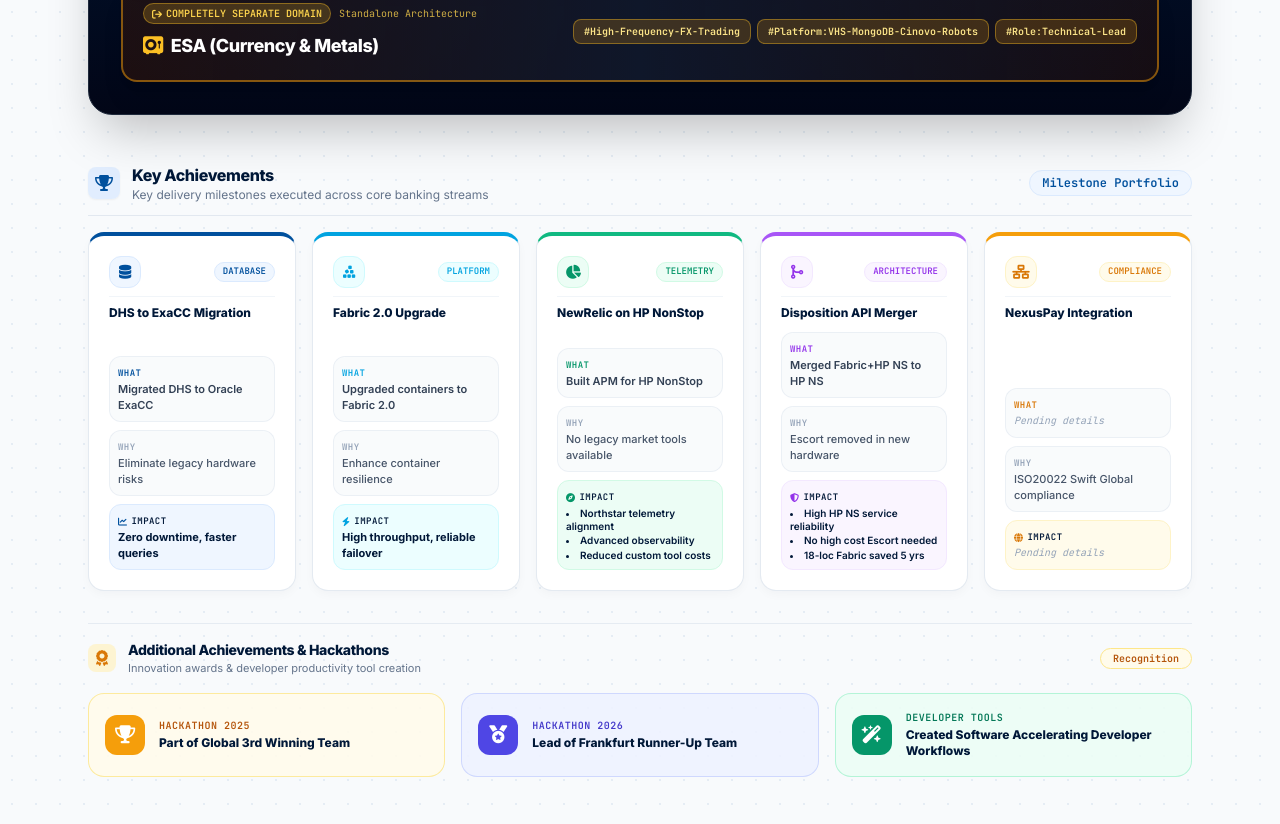
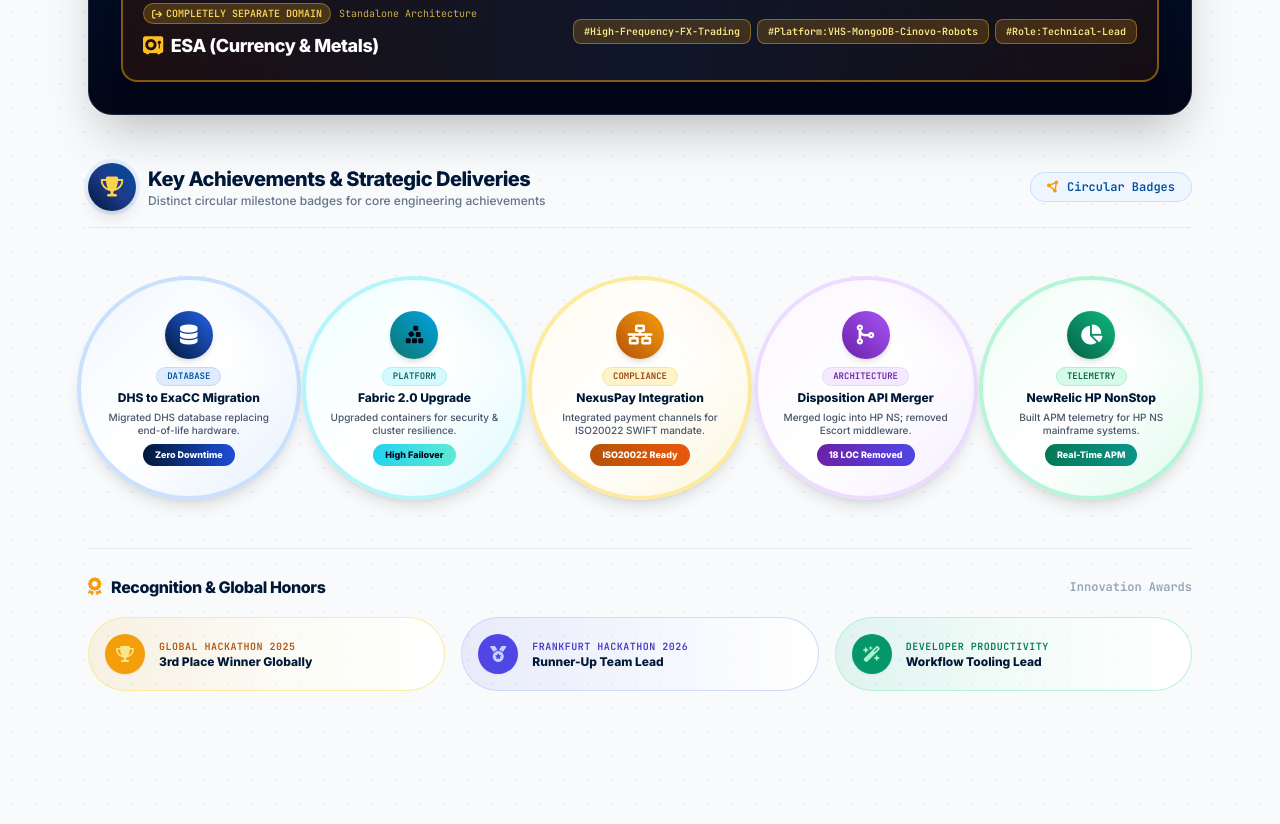
Before and after one commit to ni3silra/ni3silra, a website: page index.html in a window 1280 px wide. Shown: the part 1416-2240 px from the top of the page. Drawn offline with nearby package versions, Linux system fonts and the light colour scheme.

```diff
--- a/index.html
+++ b/index.html
@@ -508,244 +508,162 @@
 
     <!-- PANEL 4: ACHIEVEMENTS -->
     <section id="achievements" class="tab-panel space-y-8 mb-12">
-      <section class="space-y-4">
-        <div class="flex items-center justify-between border-b border-slate-200 pb-3">
+      <!-- SECTION HEADER -->
+      <div class="flex items-center justify-between border-b border-slate-200/80 pb-4">
         <div class="flex items-center gap-3">
           <div
-              class="w-8 h-8 rounded-lg bg-blue-100/80 text-dbBlue flex items-center justify-center font-bold shadow-sm">
-              <i class="fa-solid fa-trophy"></i>
+            class="w-12 h-12 rounded-full bg-gradient-to-tr from-dbNavy via-blue-900 to-dbBlue text-white flex items-center justify-center font-black shadow-lg ring-4 ring-blue-500/10">
+            <i class="fa-solid fa-trophy text-amber-300 text-xl"></i>
           </div>
           <div>
-              <h2 class="text-base font-extrabold text-dbNavy tracking-tight">Key Achievements</h2>
-              <p class="text-xs text-slate-500">Key delivery milestones executed across core banking streams</p>
+            <h2 class="text-xl font-black text-dbNavy tracking-tight">Key Achievements &amp; Strategic Deliveries</h2>
+            <p class="text-xs text-slate-500 font-medium">Distinct circular milestone badges for core engineering achievements</p>
           </div>
         </div>
         <span
-            class="text-xs font-mono bg-blue-50 text-dbBlue px-3 py-1 rounded-full font-semibold border border-blue-100">Milestone
-            Portfolio</span>
+          class="text-xs font-mono bg-blue-50/90 text-dbBlue px-4 py-1.5 rounded-full font-black border border-blue-200/80 flex items-center gap-2 shadow-xs">
+          <i class="fa-solid fa-circle-nodes text-amber-500"></i> Circular Badges
+        </span>
       </div>
-        <div class="grid grid-cols-1 sm:grid-cols-2 lg:grid-cols-3 xl:grid-cols-5 gap-4">
 
-          <!-- ACHIEVEMENT 1: DHS TO EXACC MIGRATION -->
-          <div class="hub-card p-5 rounded-2xl bg-white space-y-3 border-t-4 border-t-dbBlue border-x border-b border-slate-200/90 shadow-2xs hover:shadow-md transition flex flex-col justify-between">
-            <div class="space-y-2">
-              <div class="flex items-center justify-between border-b border-slate-100 pb-2">
-                <div class="w-8 h-8 rounded-xl bg-blue-50 text-dbBlue flex items-center justify-center font-bold text-sm border border-blue-100">
+      <!-- FIVE DEDICATED CIRCLES (ONE COMPLETE CIRCLE PER ACHIEVEMENT) -->
+      <div class="grid grid-cols-1 sm:grid-cols-2 lg:grid-cols-3 xl:grid-cols-5 gap-6 py-4">
+
+        <!-- CIRCLE 1: DHS TO EXACC MIGRATION -->
+        <div class="group relative flex flex-col items-center">
+          <div class="w-56 h-56 rounded-full bg-gradient-to-br from-blue-50/90 via-white to-blue-100/60 border-4 border-blue-200/80 shadow-lg hover:shadow-2xl hover:border-dbBlue hover:scale-105 transition-all duration-300 flex flex-col items-center justify-center p-5 text-center relative overflow-hidden">
+            <div class="absolute -top-10 -right-10 w-24 h-24 bg-blue-500/10 rounded-full blur-xl pointer-events-none"></div>
+
+            <div class="w-12 h-12 rounded-full bg-gradient-to-tr from-dbNavy to-blue-600 text-white flex items-center justify-center text-xl font-black shadow-md mb-2 group-hover:scale-110 transition-transform">
               <i class="fa-solid fa-database"></i>
             </div>
-                <span class="text-[9px] font-mono font-bold text-dbBlue bg-blue-50 px-2 py-0.5 rounded-full border border-blue-100 uppercase">Database</span>
-              </div>
-              <h3 class="font-extrabold text-dbNavy text-xs leading-tight">DHS to ExaCC Migration</h3>
-            </div>
 
-            <div class="space-y-2 text-xs">
-              <div class="bg-slate-50/80 p-2 rounded-xl border border-slate-200/60">
-                <span class="text-[9px] font-mono font-black text-dbBlue uppercase tracking-wider block">What</span>
-                <p class="text-slate-700 font-semibold text-[11px]">Migrated DHS to Oracle ExaCC</p>
-              </div>
+            <span class="text-[9px] font-mono font-black text-dbBlue bg-blue-100/90 px-2.5 py-0.5 rounded-full border border-blue-200 uppercase mb-1">Database</span>
+            <h3 class="font-black text-dbNavy text-xs leading-tight mb-1.5 px-1">DHS to ExaCC Migration</h3>
+            <p class="text-[10px] text-slate-600 font-medium leading-tight mb-2 line-clamp-2 px-1">Migrated DHS database replacing end-of-life hardware.</p>
 
-              <div class="bg-slate-50/80 p-2 rounded-xl border border-slate-200/60">
-                <span class="text-[9px] font-mono font-black text-slate-400 uppercase tracking-wider block">Why</span>
-                <p class="text-slate-600 font-medium text-[11px]">Eliminate legacy hardware risks</p>
-              </div>
-
-              <div class="bg-blue-50 p-2 rounded-xl border border-blue-100">
-                <span class="text-[9px] font-mono font-black text-dbNavy uppercase tracking-wider block flex items-center gap-1">
-                  <i class="fa-solid fa-chart-line text-dbBlue text-[9px]"></i> Impact
+            <span class="text-[9px] font-black text-white bg-gradient-to-r from-dbNavy to-blue-700 px-3 py-1 rounded-full shadow-2xs">
+              Zero Downtime
             </span>
-                <p class="text-dbNavy font-bold text-[11px]">Zero downtime, faster queries</p>
-              </div>
           </div>
         </div>
 
-          <!-- ACHIEVEMENT 2: FABRIC 1.0 TO 2.0 UPGRADE -->
-          <div class="hub-card p-5 rounded-2xl bg-white space-y-3 border-t-4 border-t-dbCyan border-x border-b border-slate-200/90 shadow-2xs hover:shadow-md transition flex flex-col justify-between">
-            <div class="space-y-2">
-              <div class="flex items-center justify-between border-b border-slate-100 pb-2">
-                <div class="w-8 h-8 rounded-xl bg-cyan-50 text-dbCyan flex items-center justify-center font-bold text-sm border border-cyan-100">
+        <!-- CIRCLE 2: FABRIC 2.0 UPGRADE -->
+        <div class="group relative flex flex-col items-center">
+          <div class="w-56 h-56 rounded-full bg-gradient-to-br from-cyan-50/90 via-white to-cyan-100/60 border-4 border-cyan-200/80 shadow-lg hover:shadow-2xl hover:border-dbCyan hover:scale-105 transition-all duration-300 flex flex-col items-center justify-center p-5 text-center relative overflow-hidden">
+            <div class="absolute -top-10 -right-10 w-24 h-24 bg-cyan-500/10 rounded-full blur-xl pointer-events-none"></div>
+
+            <div class="w-12 h-12 rounded-full bg-gradient-to-tr from-teal-700 to-dbCyan text-slate-950 flex items-center justify-center text-xl font-black shadow-md mb-2 group-hover:scale-110 transition-transform">
               <i class="fa-solid fa-cubes-stacked"></i>
             </div>
-                <span class="text-[9px] font-mono font-bold text-dbCyan bg-cyan-50 px-2 py-0.5 rounded-full border border-cyan-100 uppercase">Platform</span>
-              </div>
-              <h3 class="font-extrabold text-dbNavy text-xs leading-tight">Fabric 2.0 Upgrade</h3>
-            </div>
 
-            <div class="space-y-2 text-xs">
-              <div class="bg-slate-50/80 p-2 rounded-xl border border-slate-200/60">
-                <span class="text-[9px] font-mono font-black text-dbCyan uppercase tracking-wider block">What</span>
-                <p class="text-slate-700 font-semibold text-[11px]">Upgraded containers to Fabric 2.0</p>
-              </div>
+            <span class="text-[9px] font-mono font-black text-teal-800 bg-cyan-100/90 px-2.5 py-0.5 rounded-full border border-cyan-200 uppercase mb-1">Platform</span>
+            <h3 class="font-black text-dbNavy text-xs leading-tight mb-1.5 px-1">Fabric 2.0 Upgrade</h3>
+            <p class="text-[10px] text-slate-600 font-medium leading-tight mb-2 line-clamp-2 px-1">Upgraded containers for security &amp; cluster resilience.</p>
 
-              <div class="bg-slate-50/80 p-2 rounded-xl border border-slate-200/60">
-                <span class="text-[9px] font-mono font-black text-slate-400 uppercase tracking-wider block">Why</span>
-                <p class="text-slate-600 font-medium text-[11px]">Enhance container resilience</p>
-              </div>
-
-              <div class="bg-cyan-50 p-2 rounded-xl border border-cyan-100">
-                <span class="text-[9px] font-mono font-black text-dbNavy uppercase tracking-wider block flex items-center gap-1">
-                  <i class="fa-solid fa-bolt text-dbCyan text-[9px]"></i> Impact
+            <span class="text-[9px] font-black text-slate-950 bg-gradient-to-r from-cyan-400 to-teal-300 px-3 py-1 rounded-full shadow-2xs">
+              High Failover
             </span>
-                <p class="text-dbNavy font-bold text-[11px]">High throughput, reliable failover</p>
-              </div>
           </div>
         </div>
 
-          <!-- ACHIEVEMENT 3: NEWRELIC ON HP NONSTOP -->
-          <div class="hub-card p-5 rounded-2xl bg-white space-y-3 border-t-4 border-t-emerald-500 border-x border-b border-slate-200/90 shadow-2xs hover:shadow-md transition flex flex-col justify-between">
-            <div class="space-y-2">
-              <div class="flex items-center justify-between border-b border-slate-100 pb-2">
-                <div class="w-8 h-8 rounded-xl bg-emerald-50 text-emerald-600 flex items-center justify-center font-bold text-sm border border-emerald-100">
-                  <i class="fa-solid fa-chart-pie"></i>
-                </div>
-                <span class="text-[9px] font-mono font-bold text-emerald-600 bg-emerald-50 px-2 py-0.5 rounded-full border border-emerald-100 uppercase">Telemetry</span>
-              </div>
-              <h3 class="font-extrabold text-dbNavy text-xs leading-tight">NewRelic on HP NonStop</h3>
+        <!-- CIRCLE 3: NEXUSPAY INTEGRATION -->
+        <div class="group relative flex flex-col items-center">
+          <div class="w-56 h-56 rounded-full bg-gradient-to-br from-amber-50/90 via-white to-amber-100/60 border-4 border-amber-200/80 shadow-lg hover:shadow-2xl hover:border-amber-500 hover:scale-105 transition-all duration-300 flex flex-col items-center justify-center p-5 text-center relative overflow-hidden">
+            <div class="absolute -top-10 -right-10 w-24 h-24 bg-amber-500/10 rounded-full blur-xl pointer-events-none"></div>
+
+            <div class="w-12 h-12 rounded-full bg-gradient-to-tr from-amber-700 to-amber-500 text-white flex items-center justify-center text-xl font-black shadow-md mb-2 group-hover:scale-110 transition-transform">
+              <i class="fa-solid fa-network-wired"></i>
             </div>
 
-            <div class="space-y-2 text-xs">
-              <div class="bg-slate-50/80 p-2 rounded-xl border border-slate-200/60">
-                <span class="text-[9px] font-mono font-black text-emerald-600 uppercase tracking-wider block">What</span>
-                <p class="text-slate-700 font-semibold text-[11px]">Built APM for HP NonStop</p>
-              </div>
+            <span class="text-[9px] font-mono font-black text-amber-800 bg-amber-100/90 px-2.5 py-0.5 rounded-full border border-amber-200 uppercase mb-1">Compliance</span>
+            <h3 class="font-black text-dbNavy text-xs leading-tight mb-1.5 px-1">NexusPay Integration</h3>
+            <p class="text-[10px] text-slate-600 font-medium leading-tight mb-2 line-clamp-2 px-1">Integrated payment channels for ISO20022 SWIFT mandate.</p>
 
-              <div class="bg-slate-50/80 p-2 rounded-xl border border-slate-200/60">
-                <span class="text-[9px] font-mono font-black text-slate-400 uppercase tracking-wider block">Why</span>
-                <p class="text-slate-600 font-medium text-[11px]">No legacy market tools available</p>
-              </div>
-
-              <div class="bg-emerald-50 p-2 rounded-xl border border-emerald-100 space-y-0.5">
-                <span class="text-[9px] font-mono font-black text-dbNavy uppercase tracking-wider block flex items-center gap-1">
-                  <i class="fa-solid fa-compass text-emerald-600 text-[9px]"></i> Impact
+            <span class="text-[9px] font-black text-white bg-gradient-to-r from-amber-700 to-orange-600 px-3 py-1 rounded-full shadow-2xs">
+              ISO20022 Ready
             </span>
-                <ul class="text-[10px] text-dbNavy font-semibold space-y-0.5 list-disc list-inside leading-tight">
-                  <li>Northstar telemetry alignment</li>
-                  <li>Advanced observability</li>
-                  <li>Reduced custom tool costs</li>
-                </ul>
-              </div>
           </div>
         </div>
 
-          <!-- ACHIEVEMENT 4: DISPOSITION API MERGER -->
-          <div class="hub-card p-5 rounded-2xl bg-white space-y-3 border-t-4 border-t-purple-500 border-x border-b border-slate-200/90 shadow-2xs hover:shadow-md transition flex flex-col justify-between">
-            <div class="space-y-2">
-              <div class="flex items-center justify-between border-b border-slate-100 pb-2">
-                <div class="w-8 h-8 rounded-xl bg-purple-50 text-purple-600 flex items-center justify-center font-bold text-sm border border-purple-100">
+        <!-- CIRCLE 4: DISPOSITION API MERGER -->
+        <div class="group relative flex flex-col items-center">
+          <div class="w-56 h-56 rounded-full bg-gradient-to-br from-purple-50/90 via-white to-purple-100/60 border-4 border-purple-200/80 shadow-lg hover:shadow-2xl hover:border-purple-500 hover:scale-105 transition-all duration-300 flex flex-col items-center justify-center p-5 text-center relative overflow-hidden">
+            <div class="absolute -top-10 -right-10 w-24 h-24 bg-purple-500/10 rounded-full blur-xl pointer-events-none"></div>
+
+            <div class="w-12 h-12 rounded-full bg-gradient-to-tr from-purple-800 to-purple-500 text-white flex items-center justify-center text-xl font-black shadow-md mb-2 group-hover:scale-110 transition-transform">
               <i class="fa-solid fa-code-merge"></i>
             </div>
-                <span class="text-[9px] font-mono font-bold text-purple-600 bg-purple-50 px-2 py-0.5 rounded-full border border-purple-100 uppercase">Architecture</span>
-              </div>
-              <h3 class="font-extrabold text-dbNavy text-xs leading-tight">Disposition API Merger</h3>
-            </div>
 
-            <div class="space-y-2 text-xs">
-              <div class="bg-slate-50/80 p-2 rounded-xl border border-slate-200/60">
-                <span class="text-[9px] font-mono font-black text-purple-600 uppercase tracking-wider block">What</span>
-                <p class="text-slate-700 font-semibold text-[11px]">Merged Fabric+HP NS to HP NS</p>
-              </div>
+            <span class="text-[9px] font-mono font-black text-purple-800 bg-purple-100/90 px-2.5 py-0.5 rounded-full border border-purple-200 uppercase mb-1">Architecture</span>
+            <h3 class="font-black text-dbNavy text-xs leading-tight mb-1.5 px-1">Disposition API Merger</h3>
+            <p class="text-[10px] text-slate-600 font-medium leading-tight mb-2 line-clamp-2 px-1">Merged logic into HP NS; removed Escort middleware.</p>
 
-              <div class="bg-slate-50/80 p-2 rounded-xl border border-slate-200/60">
-                <span class="text-[9px] font-mono font-black text-slate-400 uppercase tracking-wider block">Why</span>
-                <p class="text-slate-600 font-medium text-[11px]">Escort removed in new hardware</p>
-              </div>
-
-              <div class="bg-purple-50 p-2 rounded-xl border border-purple-100 space-y-0.5">
-                <span class="text-[9px] font-mono font-black text-dbNavy uppercase tracking-wider block flex items-center gap-1">
-                  <i class="fa-solid fa-shield-halved text-purple-600 text-[9px]"></i> Impact
+            <span class="text-[9px] font-black text-white bg-gradient-to-r from-purple-800 to-indigo-600 px-3 py-1 rounded-full shadow-2xs">
+              18 LOC Removed
             </span>
-                <ul class="text-[10px] text-dbNavy font-semibold space-y-0.5 list-disc list-inside leading-tight">
-                  <li>High HP NS service reliability</li>
-                  <li>No high cost Escort needed</li>
-                  <li>18-loc Fabric saved 5 yrs</li>
-                </ul>
-              </div>
           </div>
         </div>
 
-          <!-- ACHIEVEMENT 5: NEXUSPAY INTEGRATION -->
-          <div class="hub-card p-5 rounded-2xl bg-white space-y-3 border-t-4 border-t-amber-500 border-x border-b border-slate-200/90 shadow-2xs hover:shadow-md transition flex flex-col justify-between">
-            <div class="space-y-2">
-              <div class="flex items-center justify-between border-b border-slate-100 pb-2">
-                <div class="w-8 h-8 rounded-xl bg-amber-50 text-amber-600 flex items-center justify-center font-bold text-sm border border-amber-100">
-                  <i class="fa-solid fa-network-wired"></i>
-                </div>
-                <span class="text-[9px] font-mono font-bold text-amber-600 bg-amber-50 px-2 py-0.5 rounded-full border border-amber-100 uppercase">Compliance</span>
-              </div>
-              <h3 class="font-extrabold text-dbNavy text-xs leading-tight">NexusPay Integration</h3>
+        <!-- CIRCLE 5: NEWRELIC HP NONSTOP -->
+        <div class="group relative flex flex-col items-center">
+          <div class="w-56 h-56 rounded-full bg-gradient-to-br from-emerald-50/90 via-white to-emerald-100/60 border-4 border-emerald-200/80 shadow-lg hover:shadow-2xl hover:border-emerald-500 hover:scale-105 transition-all duration-300 flex flex-col items-center justify-center p-5 text-center relative overflow-hidden">
+            <div class="absolute -top-10 -right-10 w-24 h-24 bg-emerald-500/10 rounded-full blur-xl pointer-events-none"></div>
+
+            <div class="w-12 h-12 rounded-full bg-gradient-to-tr from-emerald-800 to-emerald-500 text-white flex items-center justify-center text-xl font-black shadow-md mb-2 group-hover:scale-110 transition-transform">
+              <i class="fa-solid fa-chart-pie"></i>
             </div>
 
-            <div class="space-y-2 text-xs">
-              <div class="bg-slate-50/80 p-2 rounded-xl border border-slate-200/60">
-                <span class="text-[9px] font-mono font-black text-amber-600 uppercase tracking-wider block">What</span>
-                <p class="text-slate-400 font-mono text-[10px] italic">Pending details</p>
-              </div>
+            <span class="text-[9px] font-mono font-black text-emerald-800 bg-emerald-100/90 px-2.5 py-0.5 rounded-full border border-emerald-200 uppercase mb-1">Telemetry</span>
+            <h3 class="font-black text-dbNavy text-xs leading-tight mb-1.5 px-1">NewRelic HP NonStop</h3>
+            <p class="text-[10px] text-slate-600 font-medium leading-tight mb-2 line-clamp-2 px-1">Built APM telemetry for HP NS mainframe systems.</p>
 
-              <div class="bg-slate-50/80 p-2 rounded-xl border border-slate-200/60">
-                <span class="text-[9px] font-mono font-black text-slate-400 uppercase tracking-wider block">Why</span>
-                <p class="text-slate-600 font-medium text-[11px]">ISO20022 Swift Global compliance</p>
-              </div>
-
-              <div class="bg-amber-50 p-2 rounded-xl border border-amber-100">
-                <span class="text-[9px] font-mono font-black text-dbNavy uppercase tracking-wider block flex items-center gap-1">
-                  <i class="fa-solid fa-globe text-amber-600 text-[9px]"></i> Impact
+            <span class="text-[9px] font-black text-white bg-gradient-to-r from-emerald-700 to-teal-600 px-3 py-1 rounded-full shadow-2xs">
+              Real-Time APM
             </span>
-                <p class="text-slate-400 font-mono text-[10px] italic">Pending details</p>
-              </div>
           </div>
         </div>
 
       </div>
-      </section>
 
-      <!-- ADDITIONAL ACHIEVEMENTS (COLORFUL POINTER BOXES) -->
-      <section class="space-y-4 pt-4 border-t border-slate-200/80">
+      <!-- RECOGNITION & HACKATHONS (CIRCULAR BADGES) -->
+      <section class="space-y-4 pt-6 border-t border-slate-200/80">
         <div class="flex items-center justify-between">
-          <div class="flex items-center gap-3">
-            <div
-              class="w-7 h-7 rounded-lg bg-amber-100/80 text-amber-600 flex items-center justify-center font-bold shadow-xs">
-              <i class="fa-solid fa-award"></i>
-            </div>
-            <div>
-              <h3 class="text-sm font-extrabold text-dbNavy tracking-tight">Additional Achievements &amp; Hackathons</h3>
-              <p class="text-[11px] text-slate-500">Innovation awards &amp; developer productivity tool creation</p>
-            </div>
-          </div>
-          <span
-            class="text-[10px] font-mono bg-amber-50 text-amber-700 px-3 py-0.5 rounded-full font-bold border border-amber-200">Recognition</span>
+          <h3 class="text-base font-black text-dbNavy tracking-tight flex items-center gap-2.5">
+            <i class="fa-solid fa-award text-amber-500 text-lg"></i> Recognition &amp; Global Honors
+          </h3>
+          <span class="text-xs font-mono text-slate-400 font-bold">Innovation Awards</span>
         </div>
 
         <div class="grid grid-cols-1 md:grid-cols-3 gap-4">
 
-          <!-- POINTER 1: HACKATHON 2025 -->
-          <div class="p-4 rounded-2xl bg-amber-50/90 border border-amber-200/80 shadow-2xs hover:shadow-md transition flex items-center gap-3.5">
-            <div class="w-10 h-10 rounded-xl bg-amber-500 text-white flex items-center justify-center text-lg font-bold shrink-0 shadow-xs">
-              <i class="fa-solid fa-trophy"></i>
+          <div class="p-4 rounded-full bg-gradient-to-r from-amber-500/10 via-amber-50/50 to-white border border-amber-200/80 shadow-2xs hover:shadow-md transition-all flex items-center gap-3.5">
+            <div class="w-10 h-10 rounded-full bg-amber-500 text-white flex items-center justify-center text-base font-black shrink-0 shadow-sm">
+              <i class="fa-solid fa-trophy text-amber-200"></i>
             </div>
-            <div class="space-y-0.5">
-              <span class="text-[10px] font-mono font-black text-amber-700 uppercase tracking-wider block">Hackathon 2025</span>
-              <p class="text-xs font-black text-dbNavy leading-snug">Part of Global 3rd Winning Team</p>
+            <div class="min-w-0 pr-2">
+              <span class="text-[10px] font-mono font-black text-amber-700 uppercase tracking-wider block">Global Hackathon 2025</span>
+              <p class="text-xs font-extrabold text-dbNavy truncate">3rd Place Winner Globally</p>
             </div>
           </div>
 
-          <!-- POINTER 2: HACKATHON 2026 -->
-          <div class="p-4 rounded-2xl bg-indigo-50/90 border border-indigo-200/80 shadow-2xs hover:shadow-md transition flex items-center gap-3.5">
-            <div class="w-10 h-10 rounded-xl bg-indigo-600 text-white flex items-center justify-center text-lg font-bold shrink-0 shadow-xs">
-              <i class="fa-solid fa-medal"></i>
+          <div class="p-4 rounded-full bg-gradient-to-r from-indigo-500/10 via-indigo-50/50 to-white border border-indigo-200/80 shadow-2xs hover:shadow-md transition-all flex items-center gap-3.5">
+            <div class="w-10 h-10 rounded-full bg-indigo-600 text-white flex items-center justify-center text-base font-black shrink-0 shadow-sm">
+              <i class="fa-solid fa-medal text-indigo-200"></i>
             </div>
-            <div class="space-y-0.5">
-              <span class="text-[10px] font-mono font-black text-indigo-700 uppercase tracking-wider block">Hackathon 2026</span>
-              <p class="text-xs font-black text-dbNavy leading-snug">Lead of Frankfurt Runner-Up Team</p>
+            <div class="min-w-0 pr-2">
+              <span class="text-[10px] font-mono font-black text-indigo-700 uppercase tracking-wider block">Frankfurt Hackathon 2026</span>
+              <p class="text-xs font-extrabold text-dbNavy truncate">Runner-Up Team Lead</p>
             </div>
           </div>
 
-          <!-- POINTER 3: DEVELOPER PRODUCTIVITY -->
-          <div class="p-4 rounded-2xl bg-emerald-50/90 border border-emerald-200/80 shadow-2xs hover:shadow-md transition flex items-center gap-3.5">
-            <div class="w-10 h-10 rounded-xl bg-emerald-600 text-white flex items-center justify-center text-lg font-bold shrink-0 shadow-xs">
-              <i class="fa-solid fa-wand-magic-sparkles"></i>
+          <div class="p-4 rounded-full bg-gradient-to-r from-emerald-500/10 via-emerald-50/50 to-white border border-emerald-200/80 shadow-2xs hover:shadow-md transition-all flex items-center gap-3.5">
+            <div class="w-10 h-10 rounded-full bg-emerald-600 text-white flex items-center justify-center text-base font-black shrink-0 shadow-sm">
+              <i class="fa-solid fa-wand-magic-sparkles text-emerald-200"></i>
             </div>
-            <div class="space-y-0.5">
-              <span class="text-[10px] font-mono font-black text-emerald-700 uppercase tracking-wider block">Developer Tools</span>
-              <p class="text-xs font-black text-dbNavy leading-snug">Created Software Accelerating Developer Workflows</p>
+            <div class="min-w-0 pr-2">
+              <span class="text-[10px] font-mono font-black text-emerald-700 uppercase tracking-wider block">Developer Productivity</span>
+              <p class="text-xs font-extrabold text-dbNavy truncate">Workflow Tooling Lead</p>
             </div>
           </div>
 
```
Lines whose indentation alone changed are shown as unchanged.
